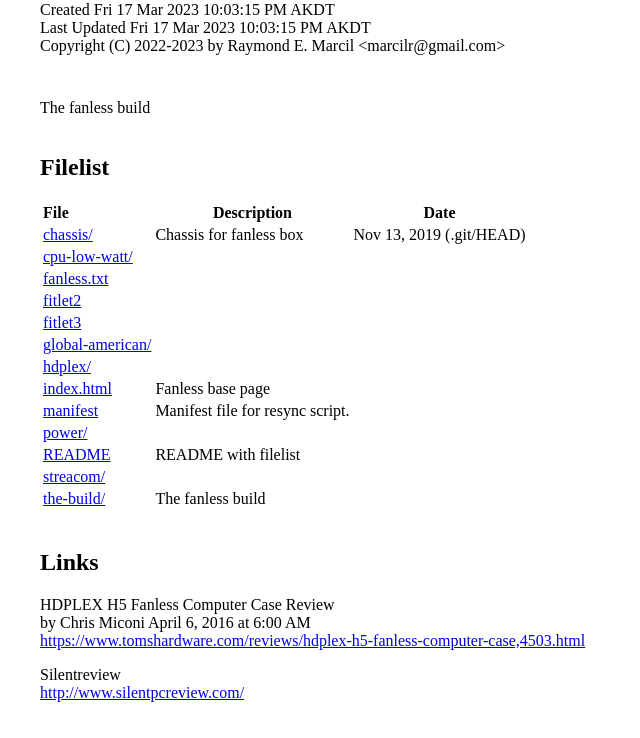
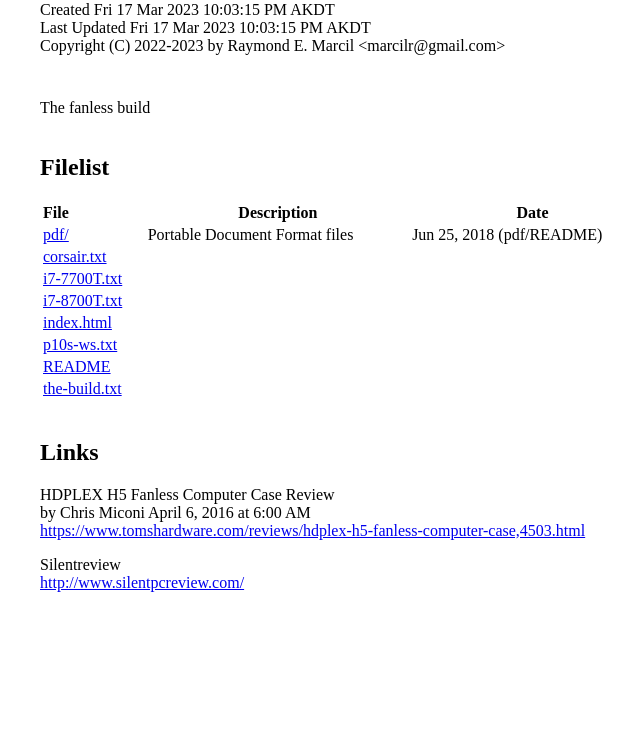
Before and after one commit to marcilr/fanless-the-build, a plain HTML site: page index.html in a window 1280 px wide. Shown: the part 107-845 px from the top of the page, without its empty margins (92-732 px from the left). After the commit the page ends 800 px from the top, so only its background shows below. Drawn offline with Linux system fonts and the light colour scheme.

Commit message:
Need to flush out details but got all the files under Filelist converted to hyperlinks.

```diff
--- a/index.html
+++ b/index.html
@@ -76,64 +76,60 @@ The fanless build
 <p style="margin-top:1cm;">
 <h2>Filelist</h2>
 
-<table>
+
+<!---
+  <tr>
+    <td><a href=""></a></td>
+    <td></td>
+    <td style="text-align:left;"></td>
+  </tr>
+  --->
+
+<table width=100%>
   <tr>
     <th style="text-align:left;">File</th>
     <th>Description</th>
     <th>Date</th>
   </tr>
   <tr>
-    <td><a href="chassis/">chassis/</a></td>
-    <td>Chassis for fanless box</td>
-    <td style="text-align:left;">Nov 13, 2019 (.git/HEAD)</td>
+    <td><a href="pdf/">pdf/</a></td>
+    <td>Portable Document Format files</td>
+    <td style="text-align:left;">Jun 25, 2018 (pdf/README)</td>
   </tr>
   <tr>
-    <td><a href="cpu-low-watt/">cpu-low-watt/</a></td>
+    <td><a href="corsair.txt">corsair.txt</a></td>
     <td></td>
+    <td style="text-align:left;"></td>
   </tr>
   <tr>
-    <td><a href="fanless.txt">fanless.txt</a></td>
+    <td><a href="i7-7700T.txt">i7-7700T.txt</a></td>
     <td></td>
+    <td style="text-align:left;"></td>
   </tr>
   <tr>
-    <td><a href="fitlet2/">fitlet2</a></td>
+    <td><a href="i7-7700T.txt">i7-8700T.txt</a></td>
     <td></td>
+    <td style="text-align:left;"></td>
+  </tr>
+   <tr>
+    <td><a href="index.html">index.html</a></td>
+    <td></td>
+    <td style="text-align:left;"></td>
   </tr>
   <tr>
-    <td><a href="fitlet3/">fitlet3</a></td>
+    <td><a href="p10s-ws.txt">p10s-ws.txt</a></td>
     <td></td>
-  </tr>
-  <tr>
-    <td><a href="global-american/">global-american/</a><td>
-    <td></td>
-  </tr>
-  <tr>
-    <td><a href="hdplex/">hdplex/</a></td>
-    <td></td>
-  </tr>
-  <tr>
-    <td><a href="index.html">index.html</a></td>
-    <td>Fanless base page</td>
-  </tr>
-  <tr>
-    <td><a href="manifest">manifest</a></td>
-    <td>Manifest file for resync script.</td>
-  </tr>
-  <tr>
-    <td><a href="power/">power/</a></td>
-    <td></td>
+    <td style="text-align:left;"></td>
   </tr>
   <tr>
     <td><a href="README">README</a></td>
-    <td>README with filelist</td>
+    <td></td>
+    <td style="text-align:left;"></td>
   </tr>
   <tr>
-    <td><a href="streacom/">streacom/</a></td>
+    <td><a href="the-build.txt">the-build.txt</a></td>
     <td></td>
-  </tr>
-  <tr>
-    <td><a href="the-build/">the-build/</a></td>
-    <td>The fanless build</td>
+    <td style="text-align:left;"></td>
   </tr>
 </table>
 
```
